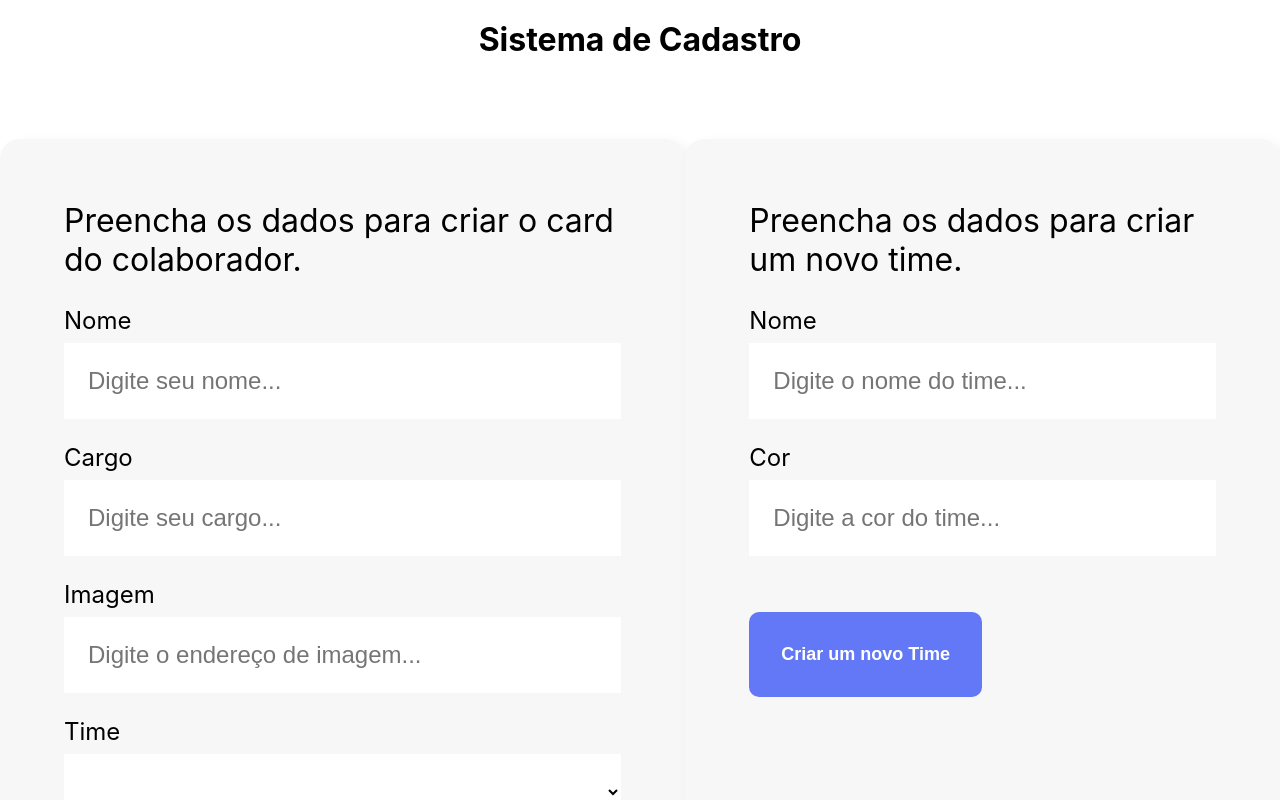
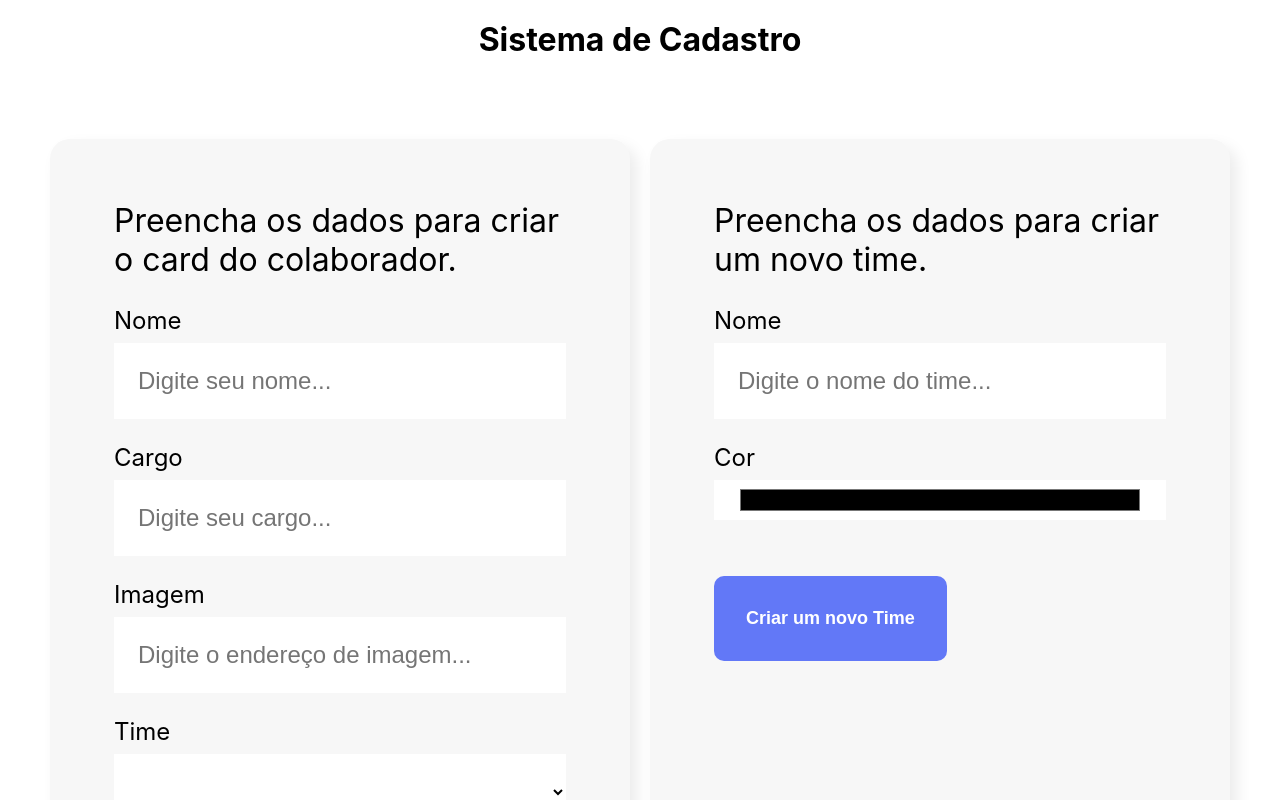
Before and after one commit to vandoaraujo/organo, a React (Create React App) app: page / in a window 1280 px wide. Shown: the part 500-1300 px from the top of the page. Built offline with nearby package versions, Linux system fonts and the light colour scheme.

Commit message:
criando a logica de cor no input com classes

```diff
--- a/src/componentes/CampoTexto/CampoTexto.css
+++ b/src/componentes/Campo/Campo.css
@@ -1,14 +1,14 @@
-.campo-texto {
+.campo {
     margin: 24px 0;
 }
 
-.campo-texto label {
+.campo label {
     display: block;
     margin-bottom: 8px;
     font-size: 24px;
 }
 
-.campo-texto input {
+.campo input {
     background-color: white;
     box-shadow: 10px 10 px 30px rgba(0,0,0,0.06);
     width: 100%;
@@ -17,3 +17,8 @@
     padding: 24px;
     box-sizing: border-box;
 }
+
+.campo-color input{
+    height: 40px;
+    padding: 5px 24px;
+}
--- /dev/null
+++ b/src/componentes/Campo/Campo.js
@@ -0,0 +1,19 @@
+import "./Campo.css";
+
+const Campo = (props) => {
+  const placeholderModificada = `${props.placeholder}...`;
+
+  const aoDigitado = (evento) => {
+    props.aoAlterado(evento.target.value)
+  }
+
+  return (
+    <div className={`campo campo-${props.type}`}>
+      <label>{props.label}</label>
+
+      <input type={props.type} value={props.valor} onChange={aoDigitado} required={props.obrigatorio} placeholder={placeholderModificada} />
+    </div>
+  );
+};
+
+export default Campo;
--- a/src/componentes/CampoTexto/CampoTexto.js
+++ /dev/null
@@ -1,19 +0,0 @@
-import "./CampoTexto.css";
-
-const CampoTexto = (props) => {
-  const placeholderModificada = `${props.placeholder}...`;
-
-  const aoDigitado = (evento) => {
-    props.aoAlterado(evento.target.value)
-  }
-
-  return (
-    <div className="campo-texto">
-      <label>{props.label}</label>
-
-      <input value={props.valor} onChange={aoDigitado} required={props.obrigatorio} placeholder={placeholderModificada} />
-    </div>
-  );
-};
-
-export default CampoTexto;
--- a/src/componentes/Formulario/Formulario.css
+++ b/src/componentes/Formulario/Formulario.css
@@ -1,14 +1,16 @@
 .formulario-container {
     display: flex;
+    gap: 20px;
+    flex-wrap: wrap;
     justify-content: center;
-    margin: 80px 0;
+    margin: 80px 50px;
 
 }
 .formulario-container .formulario {
-    max-width: 80%;
     background: #F7F7F7;
     box-shadow: 7px 7px 15px rgba(0, 0, 0, 0.08);
     border-radius: 20px;
+    flex: 1;
     padding: 36px 64px;
 }
 .formulario-container .formulario h2 {
--- a/src/componentes/Formulario/index.js
+++ b/src/componentes/Formulario/index.js
@@ -1,6 +1,6 @@
 import { useState } from 'react'
 import Botao from '../Botao'
-import CampoTexto from '../CampoTexto/CampoTexto'
+import Campo from '../Campo/Campo'
 import ListaSuspensa from '../ListaSuspensa'
 import './Formulario.css'
 
@@ -30,23 +30,26 @@ const Formulario = (props) => {
         <section className="formulario-container">
             <form className='formulario' onSubmit={aoSalvar}>
                 <h2>Preencha os dados para criar o card do colaborador.</h2>
-                <CampoTexto
+                <Campo
                  obrigatorio={true}
                  label="Nome"
+                 type='text'
                  placeholder="Digite seu nome"
                  valor={nome}
                  aoAlterado={valor => setNome(valor)}
                 />
-                <CampoTexto
+                <Campo
                     obrigatorio={true}
                     label="Cargo"
+                    type='text'
                     placeholder="Digite seu cargo"
                     valor={cargo}
                     aoAlterado={valor => setCargo(valor)}
                 />
-                <CampoTexto
+                <Campo
                     obrigatorio={true}
                     label="Imagem"
+                    type='text'
                     placeholder="Digite o endereço de imagem"
                     valor={imagem}
                     aoAlterado={valor => setImagem(valor)}
@@ -65,15 +68,17 @@ const Formulario = (props) => {
                 props.cadastrarTime({ nome: nomeTime, corPrimaria: corTime, corSecundaria: '#ffffff'})
             } }>
                 <h2>Preencha os dados para criar um novo time.</h2>
-                <CampoTexto
+                <Campo
                  obrigatorio
+                 type='text'
                  label="Nome"
                  placeholder="Digite o nome do time"
                  valor={nomeTime}
                  aoAlterado={valor => setNomeTime(valor)}
                 />
-                <CampoTexto
+                <Campo
                     obrigatorio
+                    type='color'
                     label="Cor"
                     placeholder="Digite a cor do time"
                     valor={corTime}
```
